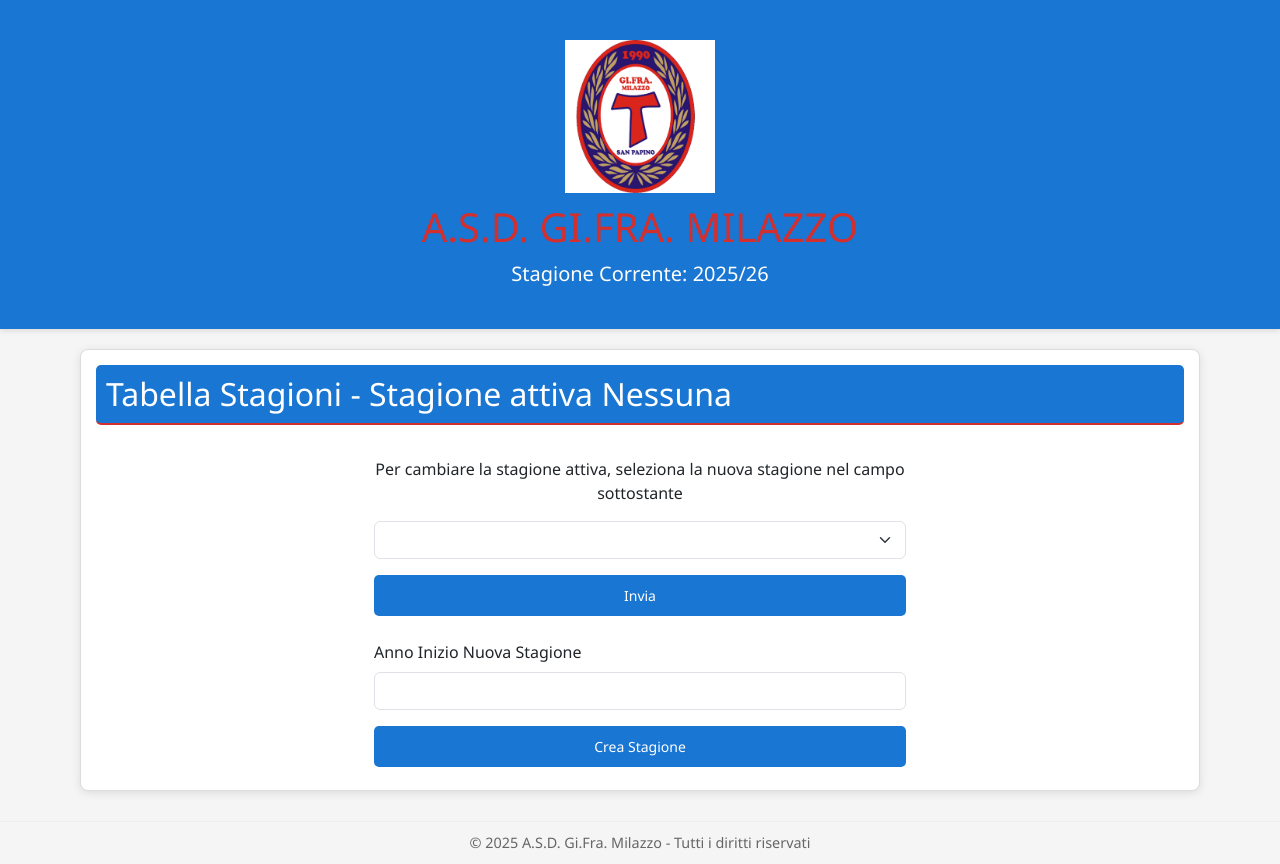
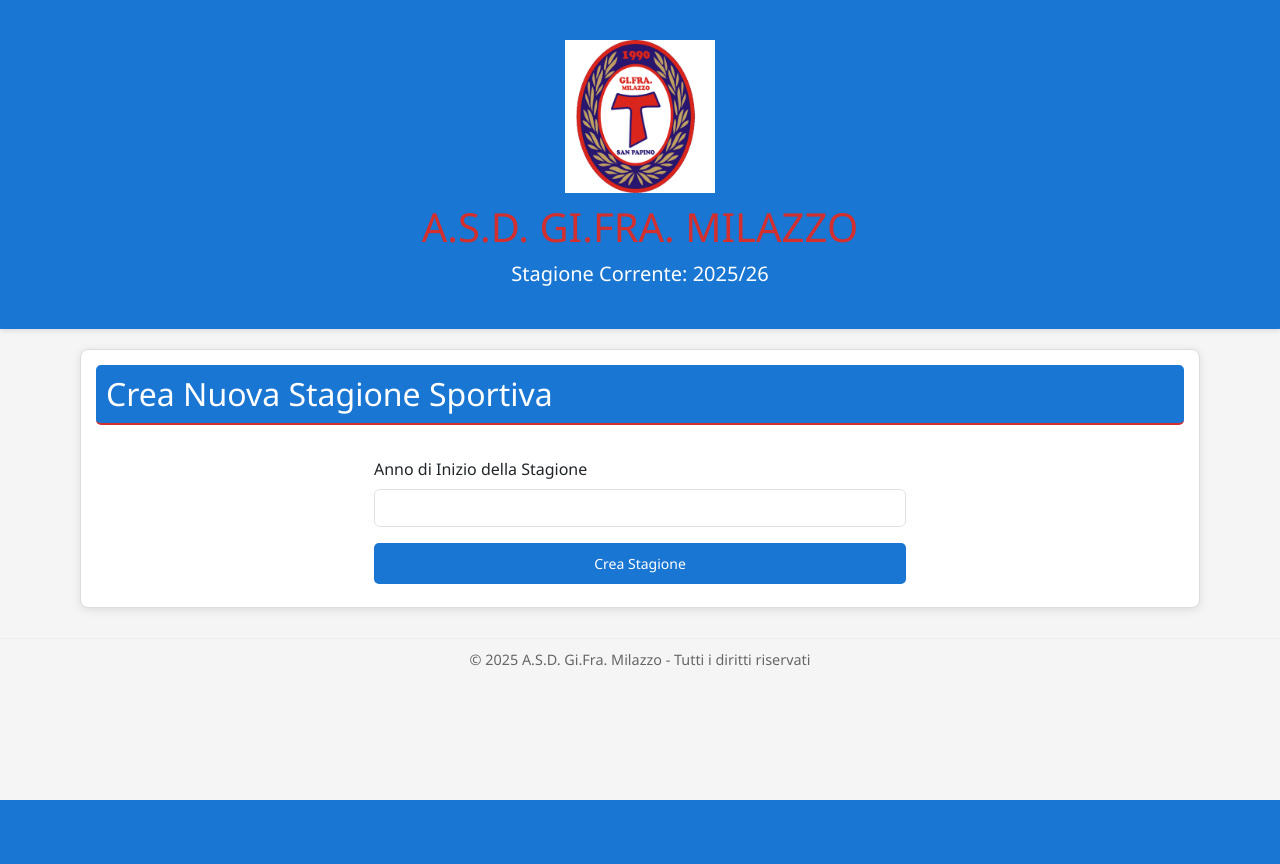
Before and after one commit to scicolone/GiFra-Milazzo-2, a PHP site: page /moduli/stagioni.php in a window 1280 px wide. After the commit the page ends 800 px from the top, so only its background shows below. Run offline with PHP 8.4, Linux system fonts and the light colour scheme; data that the repository does not hold is empty.

Commit message:
Update stagioni.php

```diff
--- a/moduli/stagioni.php
+++ b/moduli/stagioni.php
@@ -1,30 +1,11 @@
 <?php
-// Include config e connessione DB
 include '../config.php';
 
-// Verifica se c'è un'azione da fare
 if ($_SERVER['REQUEST_METHOD'] === 'POST') {
-    if (isset($_POST['cambia_stagione'])) {
-        $id_stagione = $_POST['stagione_id'];
-
-        // Disattiva tutte le altre stagioni
-        $stmt = $pdo->prepare("UPDATE stagioni SET attiva = FALSE");
-        $stmt->execute();
-
-        // Attiva la nuova stagione
-        $stmt = $pdo->prepare("UPDATE stagioni SET attiva = TRUE WHERE id = ?");
-        $stmt->execute([$id_stagione]);
-
-        // Redirect per evitare invio doppio
-        header("Location: " . $_SERVER['PHP_SELF']);
-        exit;
-    }
-
-    if (isset($_POST['crea_stagione'])) {
     $anno_inizio = $_POST['anno_inizio'];
     $anno_fine = $anno_inizio + 1;
 
-        // Verifica che non esista già
+    // Verifica se già esiste
     $stmt = $pdo->prepare("SELECT COUNT(*) FROM stagioni WHERE anno_inizio = ? AND anno_fine = ?");
     $stmt->execute([$anno_inizio, $anno_fine]);
     if ($stmt->fetchColumn() == 0) {
@@ -32,23 +13,8 @@ if ($_SERVER['REQUEST_METHOD'] === 'POST') {
         $stmt->execute([$anno_inizio, $anno_fine]);
     }
 
-        // Reindirizza
     header("Location: " . $_SERVER['PHP_SELF']);
     exit;
-    }
-}
-
-// Recupera tutte le stagioni
-$stmt = $pdo->query("SELECT id, anno_inizio, anno_fine, attiva FROM stagioni ORDER BY anno_inizio DESC");
-$stagioni = $stmt->fetchAll(PDO::FETCH_ASSOC);
-
-// Trova la stagione attiva
-$stagione_attiva = null;
-foreach ($stagioni as $s) {
-    if ($s['attiva']) {
-        $stagione_attiva = $s;
-        break;
-    }
 }
 ?>
 
@@ -57,34 +23,17 @@ foreach ($stagioni as $s) {
 <div class="container">
     <div class="card">
         <h2 class="card-title" style="color: #fff; background-color: #1976d2; padding: 10px; border-radius: 5px;">
-            Tabella Stagioni - Stagione attiva <?php echo $stagione_attiva ? $stagione_attiva['anno_inizio'] . '/' . $stagione_attiva['anno_fine'] : 'Nessuna'; ?>
+            Crea Nuova Stagione Sportiva
         </h2>
 
         <div class="row mt-4">
             <div class="col-md-6 offset-md-3">
-                <p class="text-center">Per cambiare la stagione attiva, seleziona la nuova stagione nel campo sottostante</p>
-
                 <form method="POST" action="">
                     <div class="mb-3">
-                        <select name="stagione_id" class="form-select" required>
-                            <?php foreach ($stagioni as $s): ?>
-                                <option value="<?php echo $s['id']; ?>"
-                                        <?php echo $s['attiva'] ? 'selected' : ''; ?>>
-                                    <?php echo $s['anno_inizio'] . '/' . $s['anno_fine']; ?>
-                                </option>
-                            <?php endforeach; ?>
-                        </select>
-                    </div>
-                    <button type="submit" name="cambia_stagione" class="btn btn-primary w-100">Invia</button>
-                </form>
-
-                <!-- Form per creare nuova stagione -->
-                <form method="POST" action="" class="mt-4">
-                    <div class="mb-3">
-                        <label for="anno_inizio" class="form-label">Anno Inizio Nuova Stagione</label>
+                        <label for="anno_inizio" class="form-label">Anno di Inizio della Stagione</label>
                         <input type="number" name="anno_inizio" id="anno_inizio" class="form-control" min="2000" max="2050" required>
                     </div>
-                    <button type="submit" name="crea_stagione" class="btn btn-success w-100">Crea Stagione</button>
+                    <button type="submit" class="btn btn-success w-100">Crea Stagione</button>
                 </form>
             </div>
         </div>
```
Lines whose indentation alone changed are shown as unchanged.
